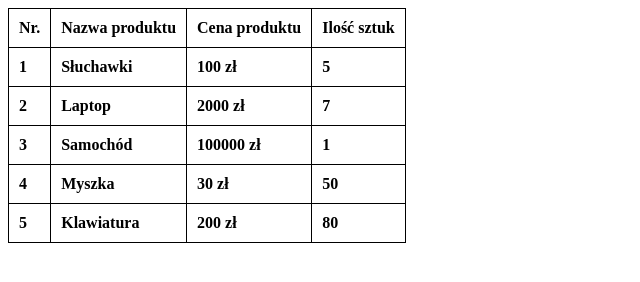
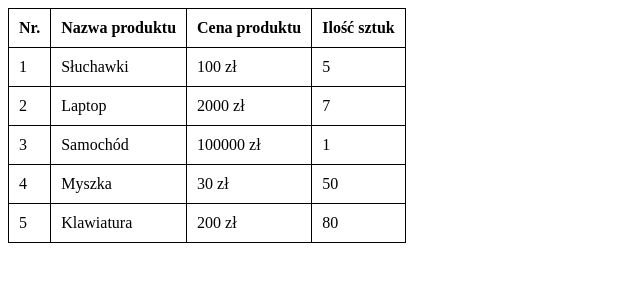
Before and after one commit to natix-x/Aplikacje-Webowe, a plain HTML site: page Lab_01/ćwiczenia/ćwiczenie_2.html in a window 1280 px wide. Shown: the whole page, without its empty margins (0-640 px from the left). Drawn offline with Linux system fonts and the light colour scheme.

Commit message:
Updated files associated with lab01

```diff
--- a/Lab_01/ćwiczenia/ćwiczenie_2.html
+++ b/Lab_01/ćwiczenia/ćwiczenie_2.html
@@ -1,9 +1,9 @@
 <!DOCTYPE html>
 <html lang="en">
   <head>
-      <meta charset="UTF-8">
-      <meta name="viewport" content="width=device-width, initial-scale=1.0">
-      <link rel="stylesheet" href="../static/css/ćwiczenie_2.css">
+    <meta charset="UTF-8" />
+    <meta name="viewport" content="width=device-width, initial-scale=1.0" />
+    <link rel="stylesheet" href="../static/css/ćwiczenie_2.css" />
     <title>Ćwiczenie 2</title>
   </head>
   <body>
@@ -15,34 +15,34 @@
         <th>Ilość sztuk</th>
       </tr>
       <tr>
-            <th>1</th>
-            <th>Słuchawki</th>
-            <th>100 zł</th>
-            <th>5</th>
+        <td>1</td>
+        <td>Słuchawki</td>
+        <td>100 zł</td>
+        <td>5</td>
       </tr>
       <tr>
-            <th>2</th>
-            <th>Laptop</th>
-            <th>2000 zł</th>
-            <th>7</th>
+        <td>2</td>
+        <td>Laptop</td>
+        <td>2000 zł</td>
+        <td>7</td>
       </tr>
       <tr>
-            <th>3</th>
-            <th>Samochód</th>
-            <th>100000 zł</th>
-            <th>1</th>
+        <td>3</td>
+        <td>Samochód</td>
+        <td>100000 zł</td>
+        <td>1</td>
       </tr>
       <tr>
-            <th>4</th>
-            <th>Myszka</th>
-            <th>30 zł</th>
-            <th>50</th>
+        <td>4</td>
+        <td>Myszka</td>
+        <td>30 zł</td>
+        <td>50</td>
       </tr>
       <tr>
-            <th>5</th>
-            <th>Klawiatura</th>
-            <th>200 zł</th>
-            <th>80</th>
+        <td>5</td>
+        <td>Klawiatura</td>
+        <td>200 zł</td>
+        <td>80</td>
       </tr>
     </table>
   </body>
```
Lines whose indentation alone changed are shown as unchanged.
